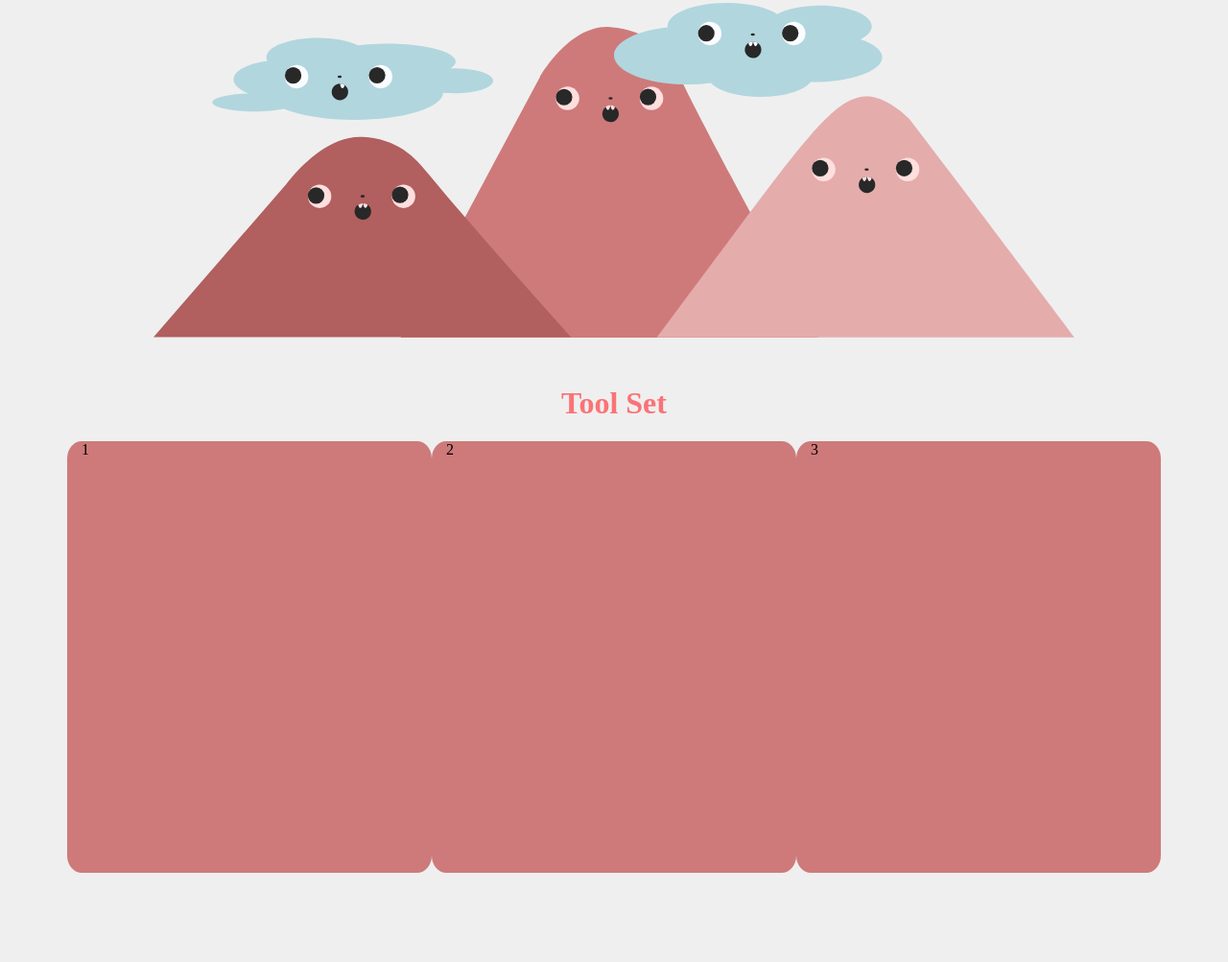
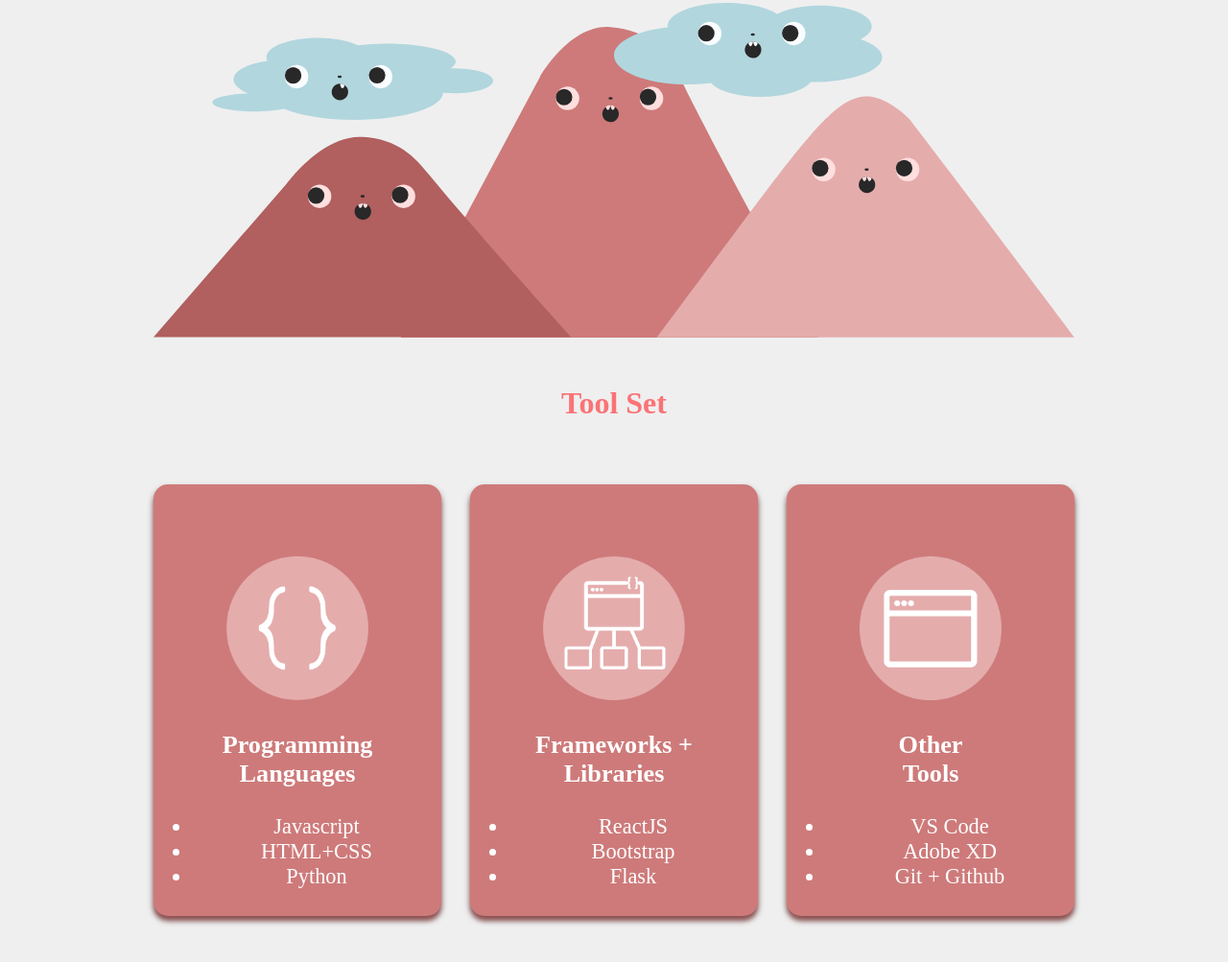
Before and after one commit to gamarobert/gamarobert.github.io, a plain HTML site: page index.html in a window 1280 px wide. Shown: the part 327-1330 px from the top of the page at 96% size. Drawn offline with Linux system fonts and the light colour scheme; files whose address does not match are found by name.

Commit message:
created cards

```diff
--- a/css/main.css
+++ b/css/main.css
@@ -87,13 +87,26 @@ main>h1 {
     color: #FA7376;
 }
 
+.card-content{
+    background-color: #CE7A7A;
+    border-radius: 15px;
+    height: 450px;
+    width: 300px;
+    margin-top: 15%;
+    text-align: center;
+    color: white;
+    font-size: 1.4em;
+    box-shadow: 0px 5px 5px rgb(141, 81, 81),
+     0 4px 8px 0 rgba(0, 0, 0, 0.2);}
 
-.card {
-    background-color: #CE7A7A;
-    border-radius: 4%;
-    height: 450px;
+.card-img {
+    height: 150px;
+    margin-top: 25%;
 }
 
+.card-front>object {
+    width: 150px;
+}
 /* .libr-card {
     background-color: #FA7376;
     width: 30%;
--- a/index.html
+++ b/index.html
@@ -28,16 +28,52 @@
     </header>
     <main>
         <h1>Tool Set</h1>
-        <div class="container">
+        <div class="container d-flex justify-content-center">
             <div class="row">
-                <div class="col card">
-                    1
+                <div class="col-sm">
+                    <div class="card-content">
+                        <div class="card-front">
+                            <img class="card-img" src="/assets/languagelogo.png" alt="Language">
+                            <h3>Programming <br /> Languages</h3>
+                        </div>
+                        <div class="card-back">
+                            <ul>
+                                <li>Javascript</li>
+                                <li>HTML+CSS</li>
+                                <li>Python</li>
+                            </ul>
+                        </div>
+                    </div>
                 </div>
-                <div class="col card">
-                    2
+                <div class="col-sm">
+                    <div class="card-content">
+                        <div class="card-front">
+                            <img class="card-img" src="/assets/frameworks.png" alt="Language">
+                            <h3>Frameworks + <br /> Libraries</h3>
+                        </div>
+                        <div class="card-back">
+                            <ul>
+                                <li>ReactJS</li>
+                                <li>Bootstrap</li>
+                                <li>Flask</li>
+                            </ul>
+                        </div>
+                    </div>
                 </div>
-                <div class="col card">
-                    3
+                <div class="col-sm">
+                    <div class="card-content">
+                        <div class="card-front">
+                            <img class="card-img" src="/assets/othertoolslogo.png" alt="Language">
+                            <h3>Other <br /> Tools</h3>
+                        </div>
+                        <div class="card-back">
+                            <ul>
+                                <li>VS Code</li>
+                                <li>Adobe XD</li>
+                                <li>Git + Github</li>
+                            </ul>
+                        </div>
+                    </div>
                 </div>
             </div>
         </div>
```
